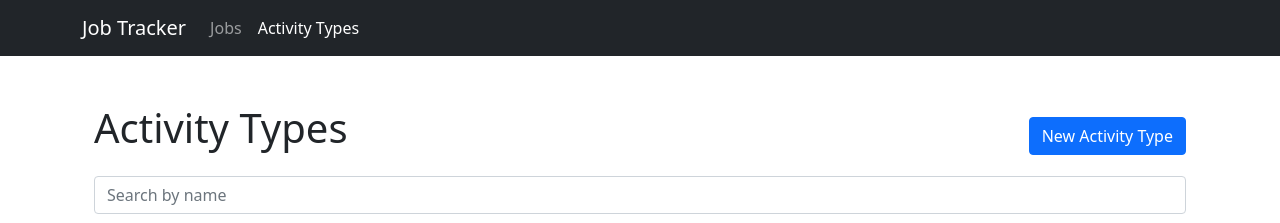
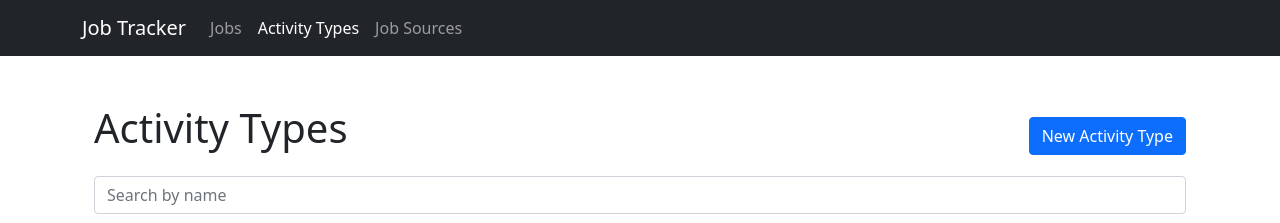
Before and after one commit to MuhammadAmir5670/job-tracker, a Django app: page /activity/types/ in a window 1280 px wide. Shown: the top 223 px of the page. Run offline with Django 4.2, Linux system fonts and the light colour scheme; data comes from the database, SQL or seed files in the repository; parts of the project's set-up code (start-up, migrations or seed data) failed here and were passed over; some libraries are stand-ins or nearby versions.

Commit message:
navbar: add JobSource link

```diff
--- a/templates/shared/_navbar.html
+++ b/templates/shared/_navbar.html
@@ -24,6 +24,11 @@
                     <a class="nav-link {% if activity_type_list == request.path %}active{% endif %}"
                        href='{% url "activity_type_list" %}'>Activity Types</a>
                 </li>
+                <li class="nav-item">
+                    {% url "job_source_list" as job_source_list %}
+                    <a class="nav-link {% if job_source_list == request.path %}active{% endif %}"
+                       href='{% url "job_source_list" %}'>Job Sources</a>
+                </li>
             </ul>
         </div>
         <span class="navbar-text">
```
